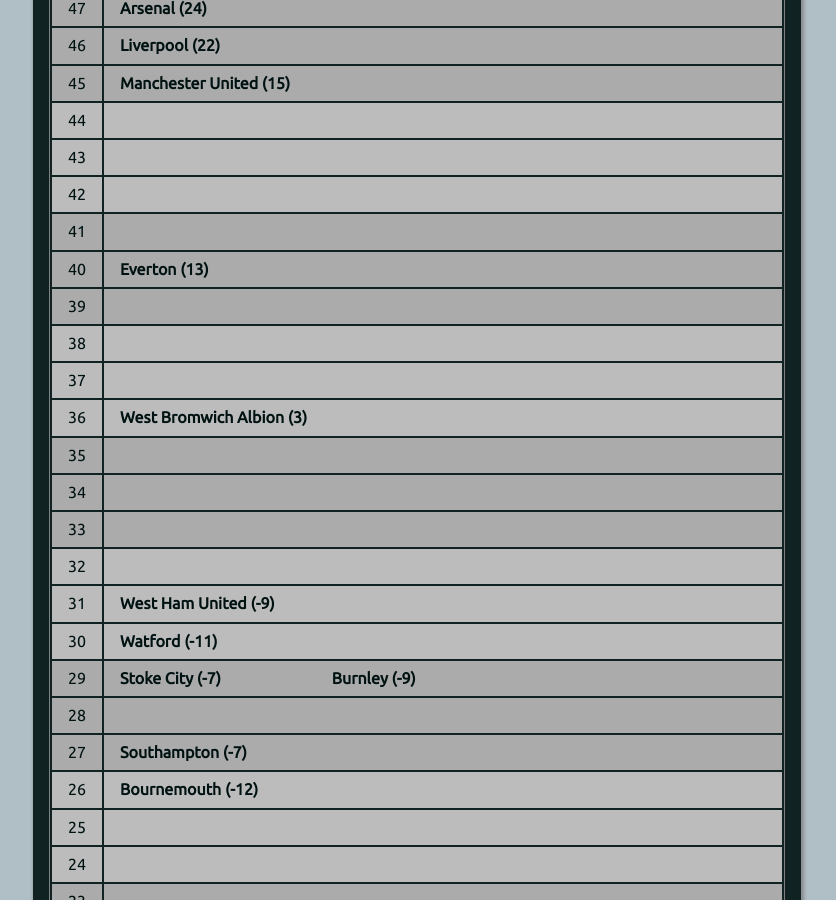
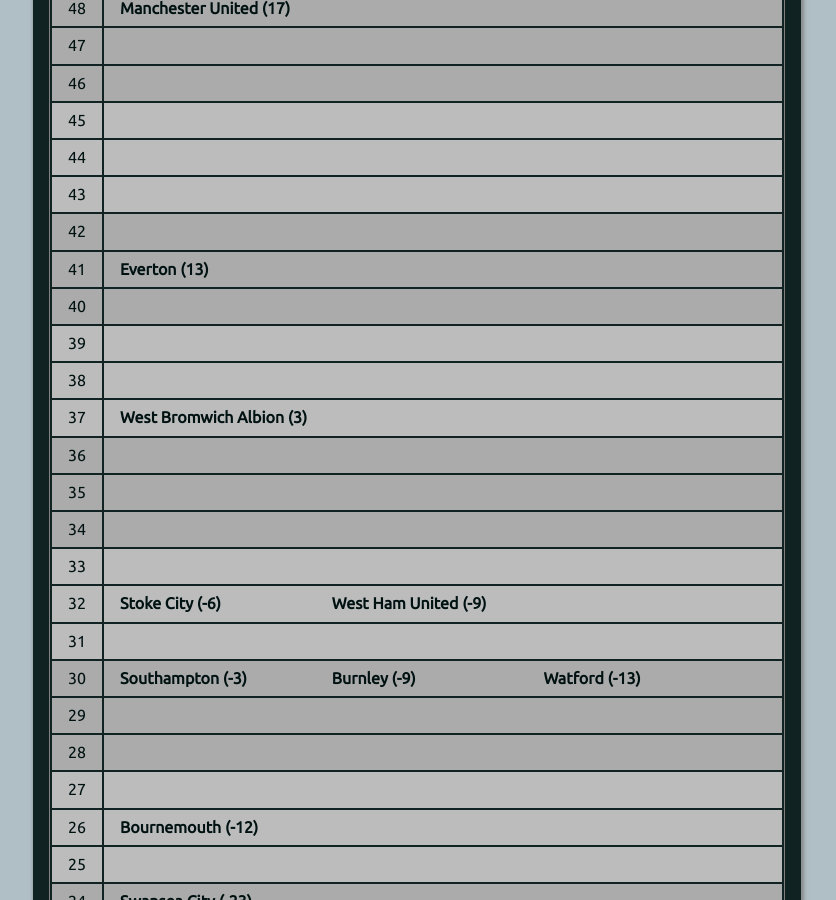
Before and after one commit to muru/muru.github.io, a Jekyll site: the page built from resources.md, in a window 1280 px wide and 900 px high, scrolled down 2049 px. Shown: the whole window, without its empty margins (223-1059 px from the left). Built offline with Jekyll 4.4.1, drawn with Linux system fonts in a browser that asks for light colours; some of the changed text lies outside the part shown.

Commit message:
updated cann-table: Mon 13 Feb 05:00:20 IST 2017

```diff
--- a/cann-table.html
+++ b/cann-table.html
@@ -1,9 +1,14 @@
 <table id="cann-table">
 <thead> <th> Pts </th> <th> Clubs (GD) </th> </thead>
 	<tr class="cann-row-1">
+		<td class="cann-point"> 60 </td>
+		<td class="cann-clubs">
+			<span class="club-name"> Chelsea (34) </span>
+		</td>
+ 	</tr>
+	<tr class="cann-row-1">
 		<td class="cann-point"> 59 </td>
 		<td class="cann-clubs">
-			<span class="club-name"> Chelsea (34) </span>
 		</td>
  	</tr>
 	<tr class="cann-row-1">
@@ -11,7 +16,7 @@
 		<td class="cann-clubs">
 		</td>
  	</tr>
-	<tr class="cann-row-1">
+	<tr class="cann-row-2">
 		<td class="cann-point"> 57 </td>
 		<td class="cann-clubs">
 		</td>
@@ -26,7 +31,7 @@
 		<td class="cann-clubs">
 		</td>
  	</tr>
-	<tr class="cann-row-2">
+	<tr class="cann-row-1">
 		<td class="cann-point"> 54 </td>
 		<td class="cann-clubs">
 		</td>
@@ -41,7 +46,7 @@
 		<td class="cann-clubs">
 		</td>
  	</tr>
-	<tr class="cann-row-1">
+	<tr class="cann-row-2">
 		<td class="cann-point"> 51 </td>
 		<td class="cann-clubs">
 		</td>
@@ -49,36 +54,36 @@
 	<tr class="cann-row-2">
 		<td class="cann-point"> 50 </td>
 		<td class="cann-clubs">
-			<span class="club-name"> Tottenham Hotspur (30) </span>
+			<span class="club-name"> Tottenham Hotspur (28) </span>
+			<span class="club-name"> Arsenal (26) </span>
 		</td>
  	</tr>
 	<tr class="cann-row-2">
 		<td class="cann-point"> 49 </td>
 		<td class="cann-clubs">
+			<span class="club-name"> Liverpool (24) </span>
 			<span class="club-name"> Manchester City (20) </span>
 		</td>
  	</tr>
-	<tr class="cann-row-2">
+	<tr class="cann-row-1">
 		<td class="cann-point"> 48 </td>
 		<td class="cann-clubs">
+			<span class="club-name"> Manchester United (17) </span>
 		</td>
  	</tr>
 	<tr class="cann-row-1">
 		<td class="cann-point"> 47 </td>
 		<td class="cann-clubs">
-			<span class="club-name"> Arsenal (24) </span>
 		</td>
  	</tr>
 	<tr class="cann-row-1">
 		<td class="cann-point"> 46 </td>
 		<td class="cann-clubs">
-			<span class="club-name"> Liverpool (22) </span>
 		</td>
  	</tr>
-	<tr class="cann-row-1">
+	<tr class="cann-row-2">
 		<td class="cann-point"> 45 </td>
 		<td class="cann-clubs">
-			<span class="club-name"> Manchester United (15) </span>
 		</td>
  	</tr>
 	<tr class="cann-row-2">
@@ -91,7 +96,7 @@
 		<td class="cann-clubs">
 		</td>
  	</tr>
-	<tr class="cann-row-2">
+	<tr class="cann-row-1">
 		<td class="cann-point"> 42 </td>
 		<td class="cann-clubs">
 		</td>
@@ -99,15 +104,15 @@
 	<tr class="cann-row-1">
 		<td class="cann-point"> 41 </td>
 		<td class="cann-clubs">
+			<span class="club-name"> Everton (13) </span>
 		</td>
  	</tr>
 	<tr class="cann-row-1">
 		<td class="cann-point"> 40 </td>
 		<td class="cann-clubs">
-			<span class="club-name"> Everton (13) </span>
 		</td>
  	</tr>
-	<tr class="cann-row-1">
+	<tr class="cann-row-2">
 		<td class="cann-point"> 39 </td>
 		<td class="cann-clubs">
 		</td>
@@ -120,12 +125,12 @@
 	<tr class="cann-row-2">
 		<td class="cann-point"> 37 </td>
 		<td class="cann-clubs">
+			<span class="club-name"> West Bromwich Albion (3) </span>
 		</td>
  	</tr>
-	<tr class="cann-row-2">
+	<tr class="cann-row-1">
 		<td class="cann-point"> 36 </td>
 		<td class="cann-clubs">
-			<span class="club-name"> West Bromwich Albion (3) </span>
 		</td>
  	</tr>
 	<tr class="cann-row-1">
@@ -138,7 +143,7 @@
 		<td class="cann-clubs">
 		</td>
  	</tr>
-	<tr class="cann-row-1">
+	<tr class="cann-row-2">
 		<td class="cann-point"> 33 </td>
 		<td class="cann-clubs">
 		</td>
@@ -146,25 +151,26 @@
 	<tr class="cann-row-2">
 		<td class="cann-point"> 32 </td>
 		<td class="cann-clubs">
+			<span class="club-name"> Stoke City (-6) </span>
+			<span class="club-name"> West Ham United (-9) </span>
 		</td>
  	</tr>
 	<tr class="cann-row-2">
 		<td class="cann-point"> 31 </td>
 		<td class="cann-clubs">
-			<span class="club-name"> West Ham United (-9) </span>
 		</td>
  	</tr>
-	<tr class="cann-row-2">
+	<tr class="cann-row-1">
 		<td class="cann-point"> 30 </td>
 		<td class="cann-clubs">
-			<span class="club-name"> Watford (-11) </span>
+			<span class="club-name"> Southampton (-3) </span>
+			<span class="club-name"> Burnley (-9) </span>
+			<span class="club-name"> Watford (-13) </span>
 		</td>
  	</tr>
 	<tr class="cann-row-1">
 		<td class="cann-point"> 29 </td>
 		<td class="cann-clubs">
-			<span class="club-name"> Stoke City (-7) </span>
-			<span class="club-name"> Burnley (-9) </span>
 		</td>
  	</tr>
 	<tr class="cann-row-1">
@@ -172,10 +178,9 @@
 		<td class="cann-clubs">
 		</td>
  	</tr>
-	<tr class="cann-row-1">
+	<tr class="cann-row-2">
 		<td class="cann-point"> 27 </td>
 		<td class="cann-clubs">
-			<span class="club-name"> Southampton (-7) </span>
 		</td>
  	</tr>
 	<tr class="cann-row-2">
@@ -189,9 +194,10 @@
 		<td class="cann-clubs">
 		</td>
  	</tr>
-	<tr class="cann-row-2">
+	<tr class="cann-row-1">
 		<td class="cann-point"> 24 </td>
 		<td class="cann-clubs">
+			<span class="club-name"> Swansea City (-23) </span>
 		</td>
  	</tr>
 	<tr class="cann-row-1">
@@ -202,28 +208,27 @@
 	<tr class="cann-row-1">
 		<td class="cann-point"> 22 </td>
 		<td class="cann-clubs">
+			<span class="club-name"> Middlesbrough (-8) </span>
 		</td>
  	</tr>
-	<tr class="cann-row-1">
+	<tr class="cann-row-2">
 		<td class="cann-point"> 21 </td>
 		<td class="cann-clubs">
-			<span class="club-name"> Middlesbrough (-8) </span>
-			<span class="club-name"> Leicester City (-17) </span>
-			<span class="club-name"> Swansea City (-25) </span>
+			<span class="club-name"> Leicester City (-19) </span>
 		</td>
  	</tr>
 	<tr class="cann-row-2">
 		<td class="cann-point"> 20 </td>
 		<td class="cann-clubs">
-			<span class="club-name"> Hull City (-25) </span>
+			<span class="club-name"> Hull City (-27) </span>
 		</td>
  	</tr>
 	<tr class="cann-row-2">
 		<td class="cann-point"> 19 </td>
 		<td class="cann-clubs">
-			<span class="club-name"> Crystal Palace (-13) </span>
-			<span class="club-name"> Sunderland (-18) </span>
+			<span class="club-name"> Crystal Palace (-14) </span>
+			<span class="club-name"> Sunderland (-22) </span>
 		</td>
  	</tr>
 </table>
-<span id="cann-gen-note"> Generated on  Monday, 06 February 2017 at 05:00 IST. </span>
+<span id="cann-gen-note"> Generated on  Monday, 13 February 2017 at 05:00 IST. </span>
```
